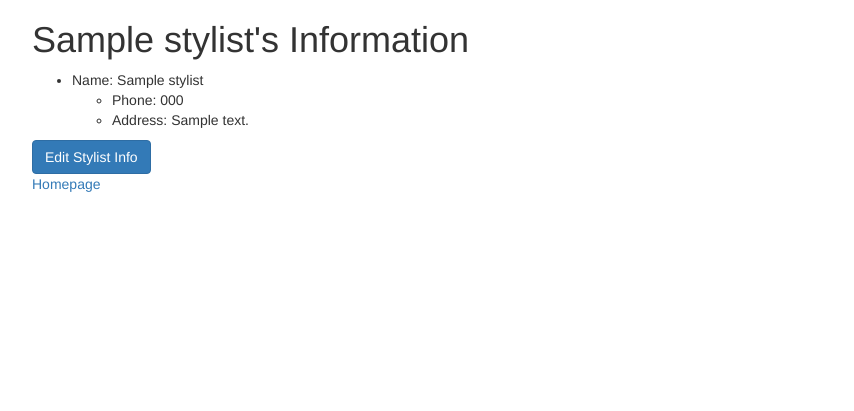
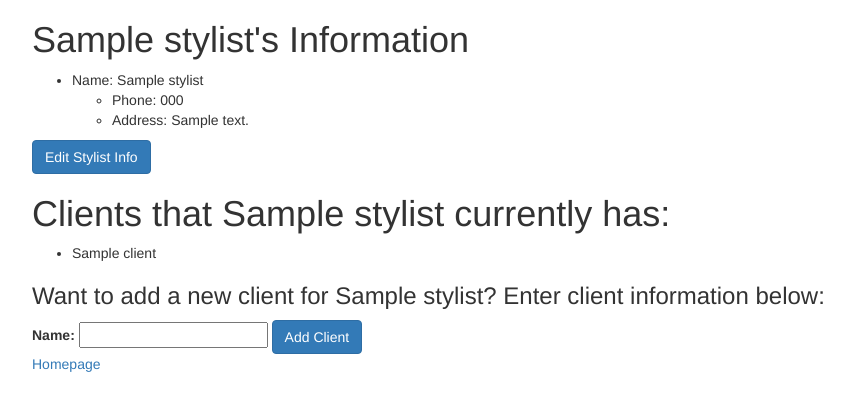
Before and after one commit to jeemb/hair-salon, a PHP site: template views/stylists_id.html.twig in a window 1280 px wide. Shown: the top 411 px of the page, without its empty margins (38-892 px from the left). Run offline with PHP 8.4, Linux system fonts and the light colour scheme; the template is opened without the code that fills it: most values are stand-ins (such as "Sample title", 1, 10 or a date in 2020); some libraries are stand-ins or nearby versions.

Commit message:
add ability to add new clients for each contact

```diff
--- a/views/stylists_id.html.twig
+++ b/views/stylists_id.html.twig
@@ -17,6 +17,28 @@
             <form action="/stylists/{{ stylist.getId }}/edit" method="post">
                 <button type="submit" name="button" class="btn btn-primary">Edit Stylist Info</button>
             </form>
+
+                <h1>Clients that {{stylist.getName}} currently has: </h1>
+                {% if clients is not empty %}
+                <ul>
+                    {% for client in clients %}
+                        {% if stylist.getId == client.getStylistId %}
+                            <li>{{ client.getName }}</li>
+                        {% endif %}
+                    {% endfor %}
+                </ul>
+                {% endif %}
+
+            <h3>Want to add a new client for {{ stylist.getName }}? Enter client information below:</h3>
+
+            <form action='/client_add' method='post'>
+                <input id="stylist_id" name="stylist_id" type="hidden" value="{{ stylist.getId() }}">
+                <label for='new_client'>Name:</label>
+                <input id='new_client' name='new_client' type='text'>
+
+                <button type='submit' class='btn btn-primary'>Add Client</button>
+            </form>
+
             <a href="/">Homepage</a>
         </div>
     </body>
--- a/views/stylists_id_edit.html.twig
+++ b/views/stylists_id_edit.html.twig
@@ -22,7 +22,7 @@
                 <button type="submit" class='btn btn-primary'>Update</button>
             </form>
 
-            <form action="/stylists/ {{ stylist.getId}}" method="post">
+            <form action="/stylists/ {{ stylist.getId }}" method="post">
                 <input name="_method" type="hidden" value="delete">
 
                 <button type="submit" class='btn btn-primary'>Delete this stylist</button>
```
Also changed, not shown: app/app.php (+18 -4 lines), tests/ClientTest.php (+95 -106 lines).
